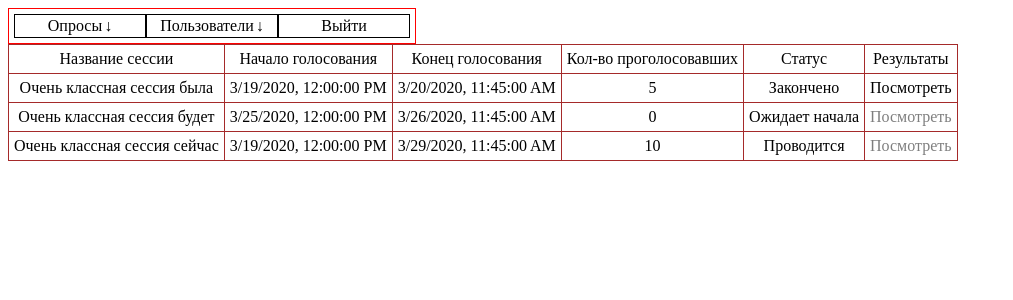
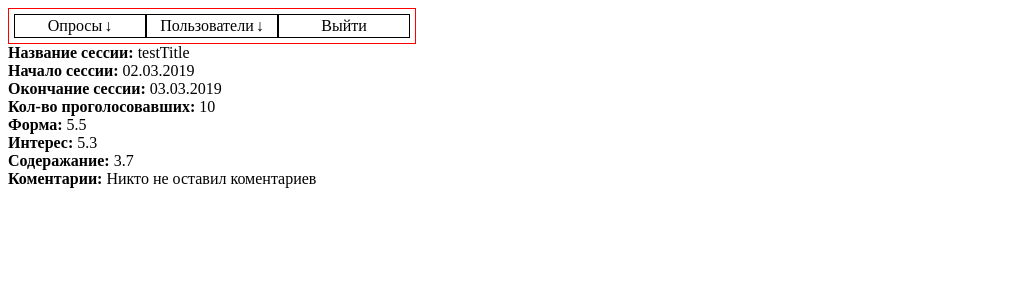
Before and after one commit to KatySolo/realtimepollreact, a React (Create React App) app: page /admin in a window 1280 px wide. Shown: the top 300 px of the page, without its empty margins (0-1013 px from the left). Built offline with nearby package versions, Linux system fonts and the light colour scheme.

Commit message:
added session info page

```diff
--- a/src/components/AdminPanel/AdminPanel.jsx
+++ b/src/components/AdminPanel/AdminPanel.jsx
@@ -1,9 +1,10 @@
 import React, { Component } from 'react';
-import { Menu } from '../../components/Menu/Menu';
-import { MenuItem } from '../../components/MenuItem/MenuItem';
-import { SubMenu } from '../../components/SubMenu/SubMenu';
+import { Menu } from '../Menu/Menu';
+import { MenuItem } from '../MenuItem/MenuItem';
+import { SubMenu } from '../SubMenu/SubMenu';
 // import UserList from '../../components/UserWindows/UsersList/UsersList'
-import { SessionsList } from '../../components/SessionWindows/SessionsList';
+import { SessionsList } from '../SessionWindows/SessionsList';
+import { SessionInfo } from '../SessionWindows/SessionInfo/SessionInfo';
 // import UsersForm from '../UserWindows/UsersForm/UsersFrom';
 // import SessionForm from '../SessionWindows/SessionForm';
 
@@ -35,8 +36,9 @@ export class AdminPanel extends Component {
                 {/* <ResultPanel /> */}
                 {/* <UserList /> */}
                 {/* <UsersForm /> */}
-                <SessionsList />
+                {/* <SessionsList /> */}
                 {/* <SessionForm /> */}
+                <SessionInfo />
             </div>
         );
     }
--- /dev/null
+++ b/src/components/SessionWindows/SessionInfo/SessionInfo.jsx
@@ -0,0 +1,45 @@
+import React, { Component } from 'react';
+import './styles.css'
+
+export class SessionInfo extends Component {
+    constructor(props) {
+        super(props);
+        this.state = {
+            title: 'testTitle',
+            start: '02.03.2019',
+            finish: '03.03.2019',
+            count: 10,
+            form: 5.5,
+            interest: 5.3,
+            content: 3.7,
+            comments:[]
+        }
+    }
+
+    componentDidMount(){
+        //TODO collect all data from back
+    }
+
+    render() {
+        return (
+            <div className="sessinoInfo">
+                <div className='sessionTitle'><b>Название сессии: </b>{this.state.title}</div>
+                <div className='sessionStart'><b>Начало сессии: </b>{this.state.start}</div>
+                <div className='sessionFinish'><b>Окончание сессии: </b>{this.state.finish}</div>
+                <div className='sessionCount'><b>Кол-во проголосовавших: </b>{this.state.count}</div>
+                <div className='sessionForm'><b>Форма: </b>{this.state.form}</div>
+                <div className='sessionInterest'><b>Интерес: </b>{this.state.interest}</div>
+                <div className='sessionContent'><b>Содеражание: </b>{this.state.content}</div>
+                <div className='sessionComments'><b>Коментарии: </b>
+                {this.state.comments.length === 0 ? (
+                    <span>Никто не оставил коментариев</span>
+                ): (
+                    <ul>
+                        {this.state.comments.map((comment, key) => <li key={key}>{comment}</li>)}
+                    </ul>
+                )}
+                </div>
+            </div>
+        );
+    }
+}
--- /dev/null
+++ b/src/components/SessionWindows/SessionInfo/styles.css
@@ -0,0 +1,9 @@
+ul {
+    padding-left: 30px;
+    margin: 3px;
+    width: fit-content;
+}
+
+li {
+    width: fit-content;
+}
--- a/src/components/Survey/Survey.jsx
+++ b/src/components/Survey/Survey.jsx
@@ -23,7 +23,7 @@ class Survey extends Component {
     constructor(props) {
         super(props);
 
-        this.isValidForm = this.isValidForm.bind(this);
+        this.isValidSurvey = this.isValidSurvey.bind(this);
         this.handleSubmit = this.handleSubmit.bind(this);
     }
 
```
